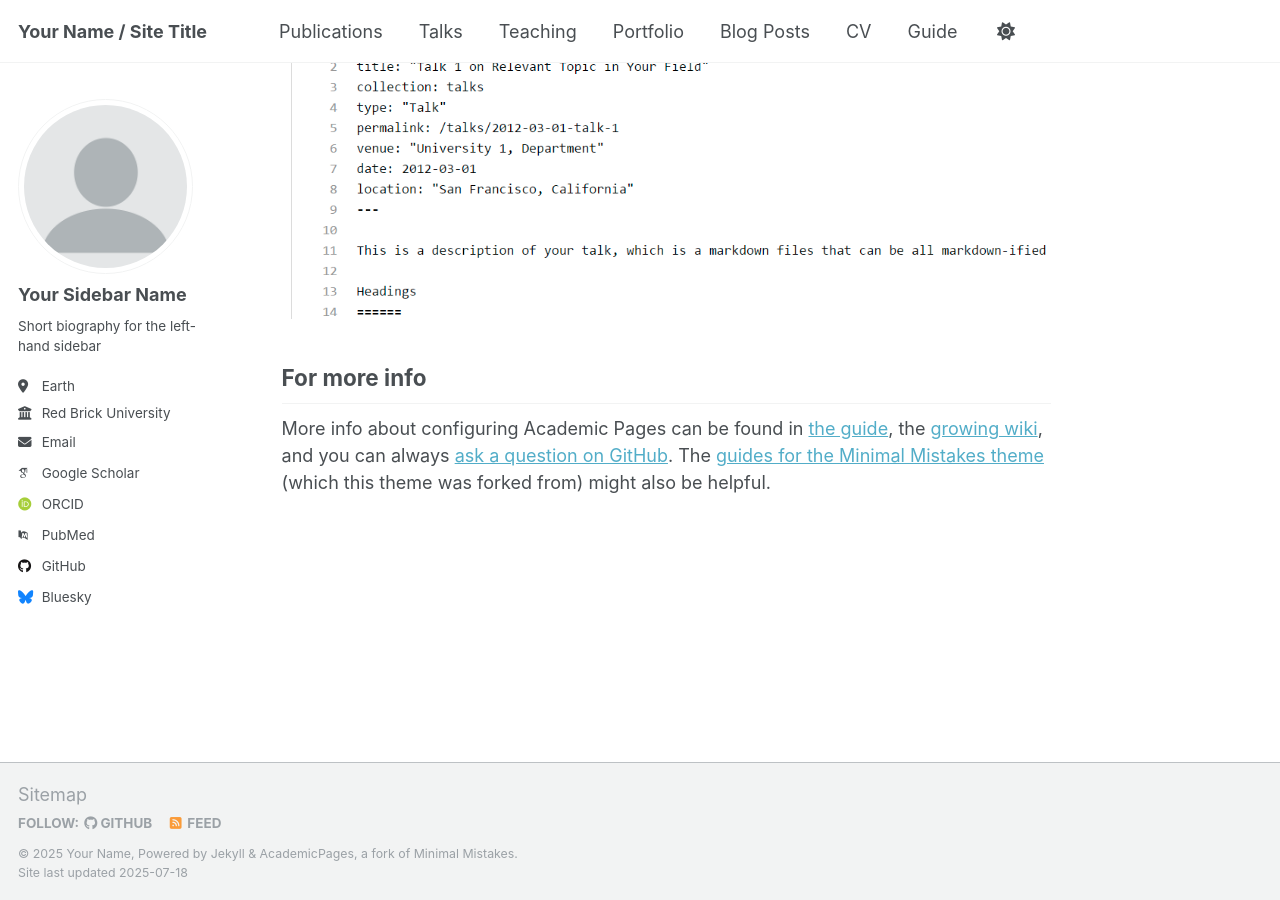
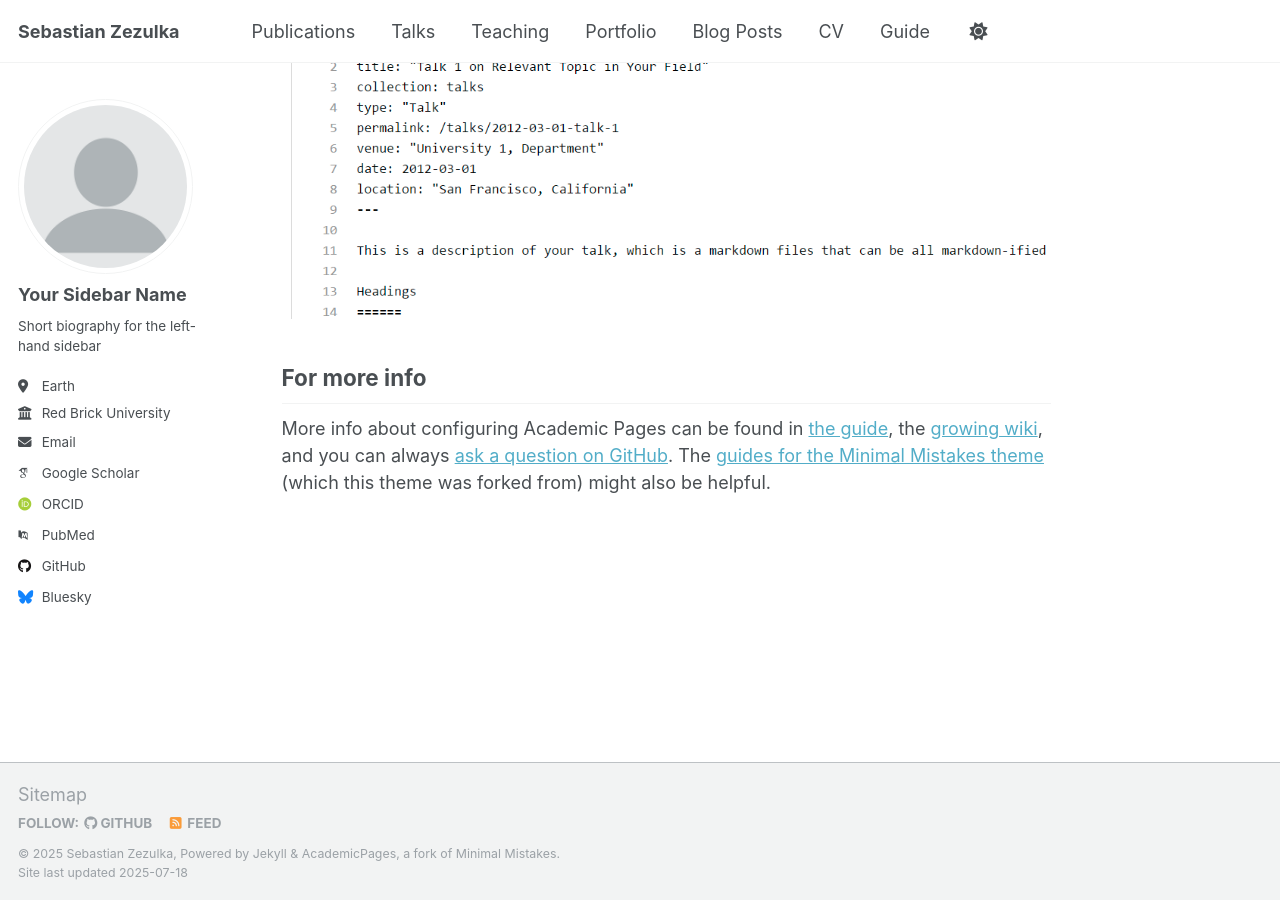
Before and after one commit to sezezulka/sezezulka.github.io, a Jekyll site: the page built from _pages/about.md, in a window 1280 px wide and 900 px high, scrolled down 2880 px. Built offline with Jekyll 4.4.1, drawn with Linux system fonts in a browser that asks for light colours; some web fonts are replaced; a script that is not in the unit is left out.

Commit message:
Update _config.yml

```diff
--- a/_config.yml
+++ b/_config.yml
@@ -9,13 +9,13 @@
 # Basic Site Settings
 locale                   : "en-US"
 site_theme               : "default"
-title                    : "Your Name / Site Title"
+title                    : "Sebastian Zezulka"
 title_separator          : "-"
-name                     : &name "Your Name"
+name                     : &name "Sebastian Zezulka"
 description              : &description "personal description"
-url                      : https://academicpages.github.io # the base hostname & protocol for your site e.g. "https://[your GitHub username].github.io" or if you already have some other page hosted on Github then use "https://[your GitHub username].github.io/[Your Repo Name]"
+url                      : https://sezezulka.github.io # the base hostname & protocol for your site e.g. "https://[your GitHub username].github.io" or if you already have some other page hosted on Github then use "https://[your GitHub username].github.io/[Your Repo Name]"
 baseurl                  : "" # the subpath of your site, e.g. "/blog"
-repository               : "academicpages/academicpages.github.io"
+repository               : "sezezulka/sezezulka.github.io"
 
 # Site Author - The following control what appear as part of the author content on the side bar.
 #               If a field is blank the icon and link will not appear, otherwise it will be shown.
```
